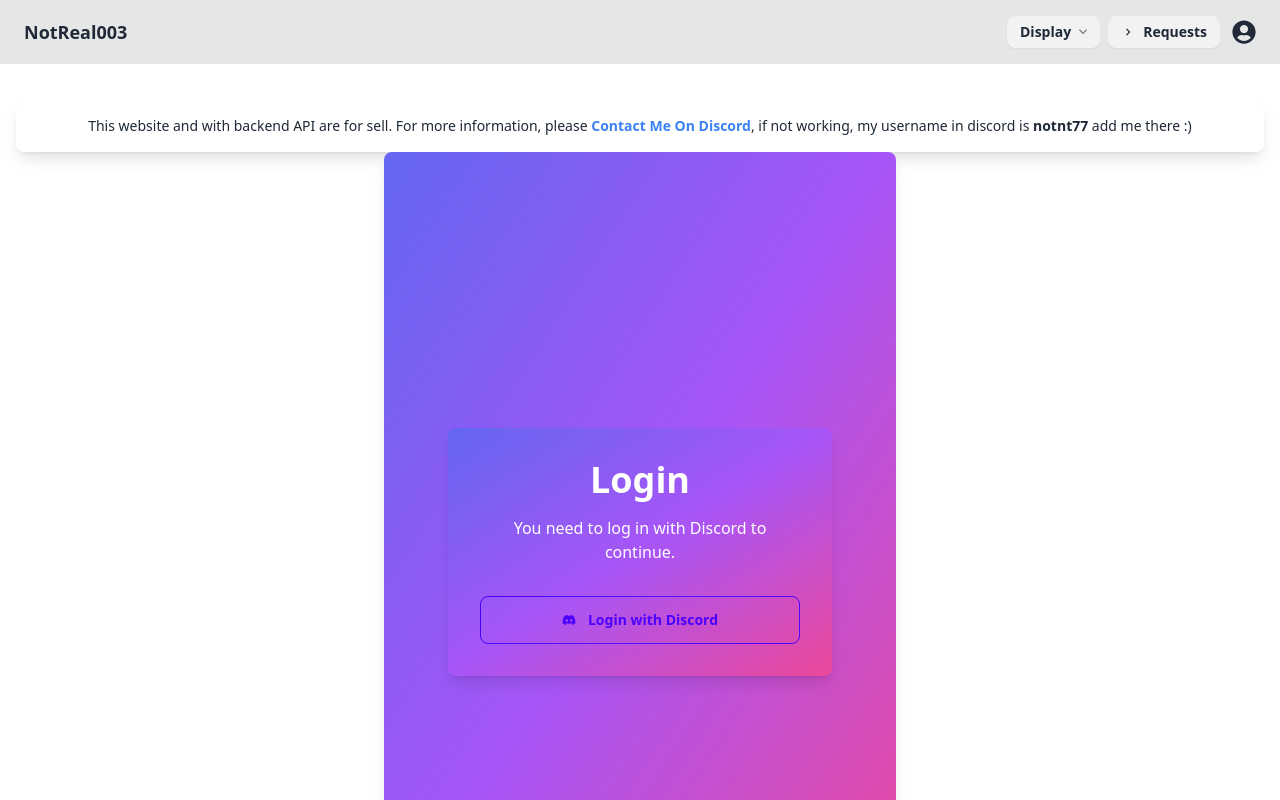
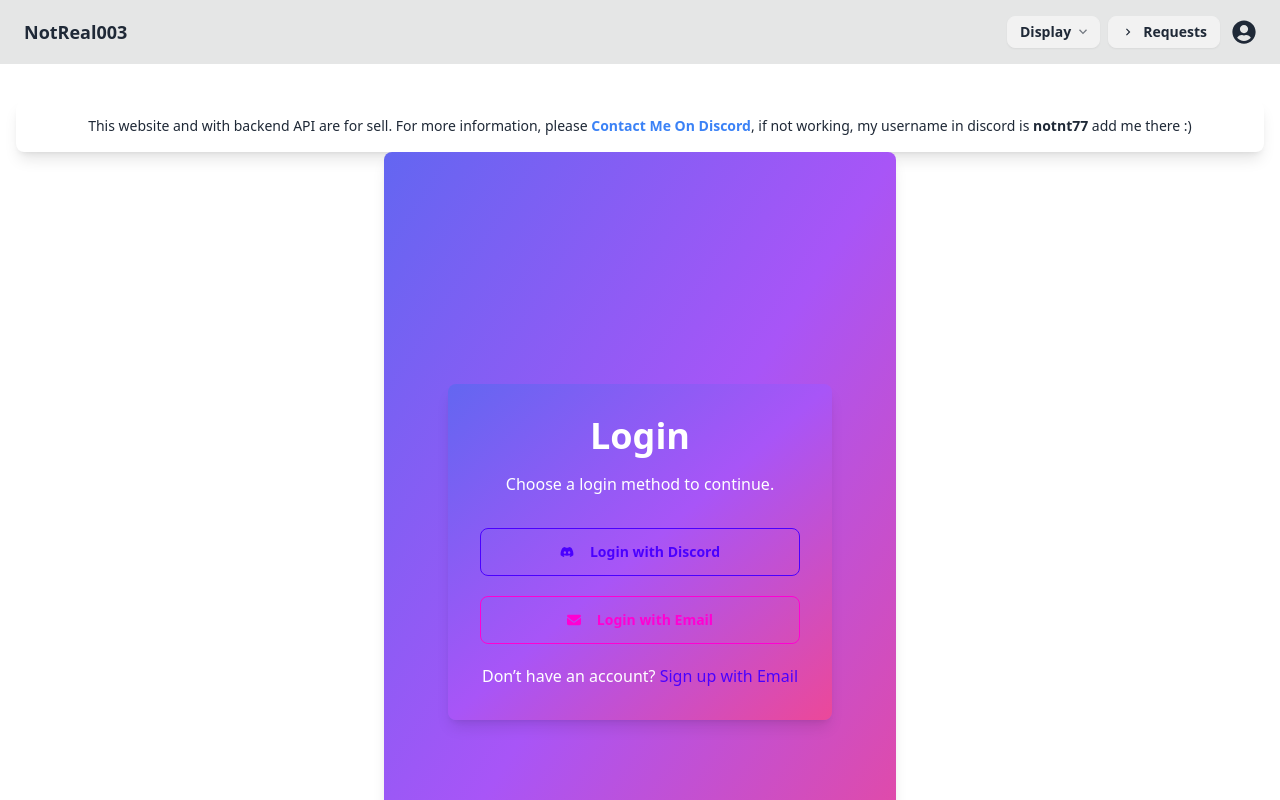
Before and after one commit to NotReal003/REQUEST-MANAGEMENT-SYSTEM, a React (Create React App) app: page /login in a window 1280 px wide. Shown: the top 800 px of the page. Built offline with nearby package versions, Linux system fonts and the light colour scheme; no server answers.

Commit message:
Login uodate

```diff
--- a/src/pages/Login.jsx
+++ b/src/pages/Login.jsx
@@ -1,19 +1,33 @@
 import React from 'react';
-import { FaDiscord } from "react-icons/fa6";
+import { FaDiscord, FaEnvelope } from "react-icons/fa6";
+import { Link } from 'react-router-dom';
 
 const Login = () => {
   return (
     <div className="h-screen flex items-center justify-center bg-gradient-to-br from-indigo-500 via-purple-500 to-pink-500 max-w-md md:max-w-lg mx-auto shadow-lg rounded-lg">
       <div className="bg-gradient-to-br from-black-400 via-black-500 to-black-600 p-8 bg-opacity-10 rounded-lg shadow-lg max-w-sm ml-2 mr-2 m-2 w-full">
         <h1 className="text-4xl font-bold mb-4 text-center text-white">Login</h1>
-        <p className="text-center text-white mb-8">You need to log in with Discord to continue.</p>
+        <p className="text-center text-white mb-8">Choose a login method to continue.</p>
+
         <button
           onClick={() => window.location.href = `https://api.notreal003.xyz/auth/signin`}
           className="btn btn-outline btn-primary w-full mt-5 flex items-center justify-center transition-all duration-200 no-animation hover:bg-primary hover:border-primary hover:text-white"
         >
-          <FaDiscord className="mr-1" />
+          <FaDiscord className="mr-2" />
           Login with Discord
         </button>
+
+        <Link to="/email-signin" className="btn btn-outline btn-secondary w-full mt-5 flex items-center justify-center transition-all duration-200 no-animation hover:bg-secondary hover:border-secondary hover:text-white">
+          <FaEnvelope className="mr-2" />
+          Login with Email
+        </Link>
+
+        <p className="text-center text-white mt-5">
+          Don’t have an account?{" "}
+          <Link to="/email-signup" className="text-primary hover:underline">
+            Sign up with Email
+          </Link>
+        </p>
       </div>
     </div>
   );
```
